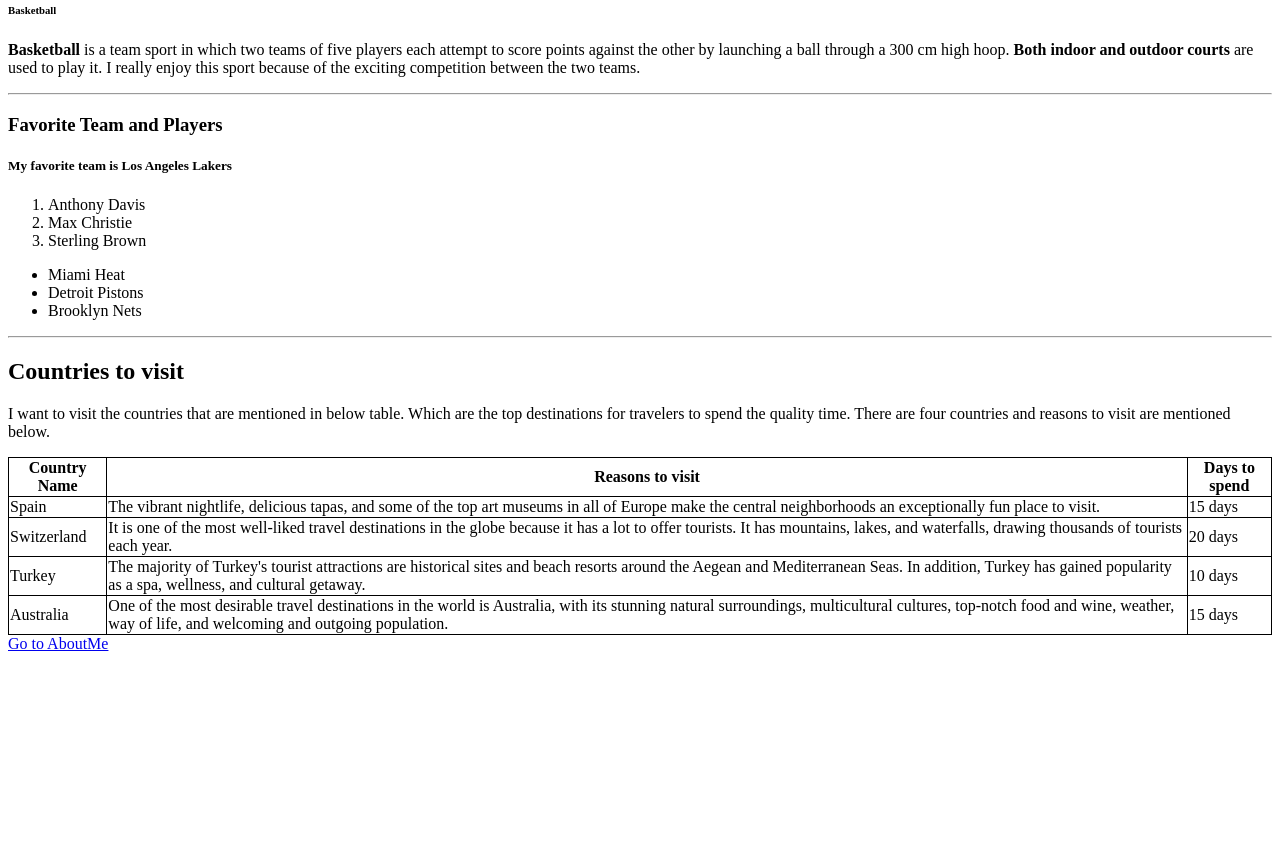
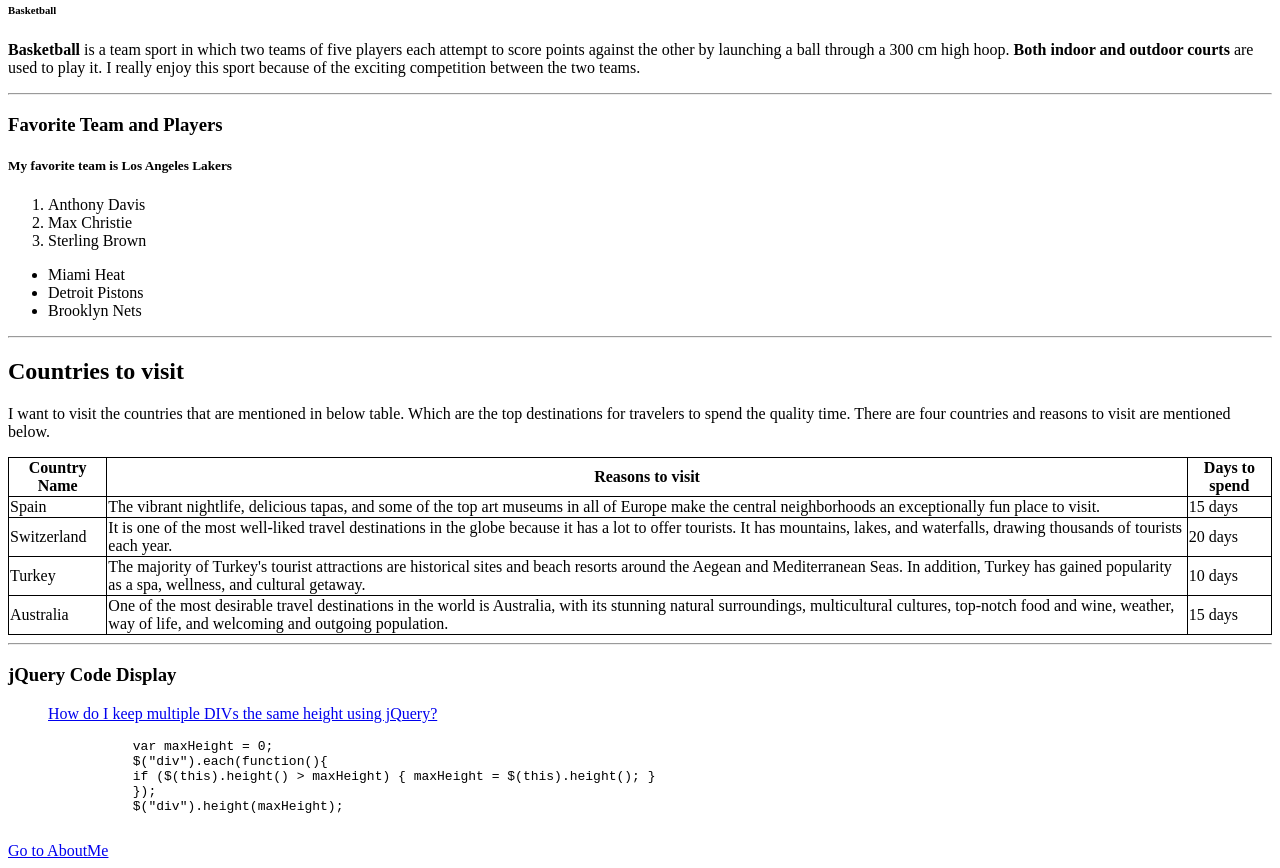
Before and after one commit to 44-563-Web-Apps-S23/44563-webapps-assignment-3-s560998, a plain HTML site: page index.html in a window 1280 px wide. Shown: the part 79-947 px from the top of the page. Before the commit the page ends 800 px from the top, so only its background shows below. Drawn offline with Linux system fonts and the light colour scheme.

Commit message:
updated the index file with jquery code

```diff
--- a/index.html
+++ b/index.html
@@ -9,7 +9,7 @@
               border: 1px solid black;
               border-collapse: collapse;
             }
-            </style>
+        </style>
     </head>
        <body>
            <h1>
@@ -108,6 +108,22 @@
                     </td>
                 </tr>
             </table>
+            <hr>
+            <h3>
+                jQuery Code Display
+            </h3>
+            <a href="https://stackoverflow.com/questions/803688/how-do-i-keep-multiple-divs-the-same-height-using-jquery">
+                <blockquote>
+                How do I keep multiple DIVs the same height using jQuery?
+                </blockquote>
+            </a>
+            <pre>
+                var maxHeight = 0;
+                $("div").each(function(){
+                if ($(this).height() > maxHeight) { maxHeight = $(this).height(); }
+                });
+                $("div").height(maxHeight);
+            </pre>
             <a href="aboutme.html">Go to AboutMe</a>
        </body>
 </html>
```
